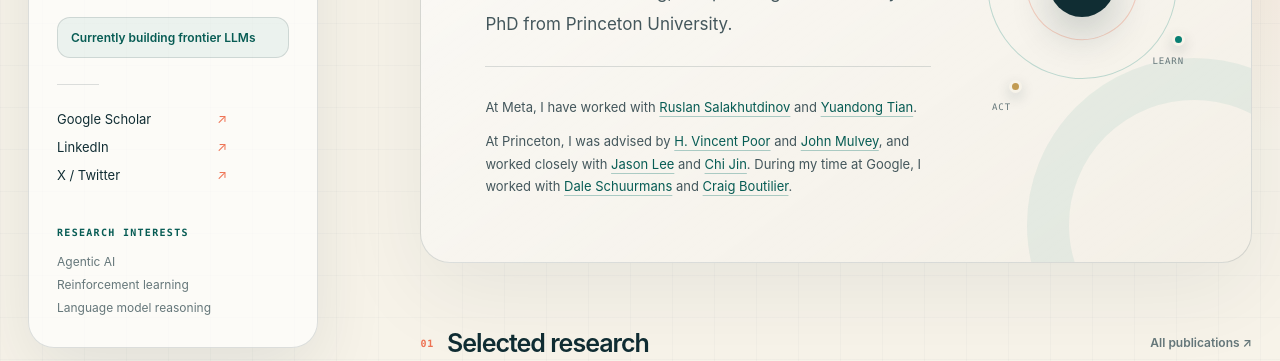
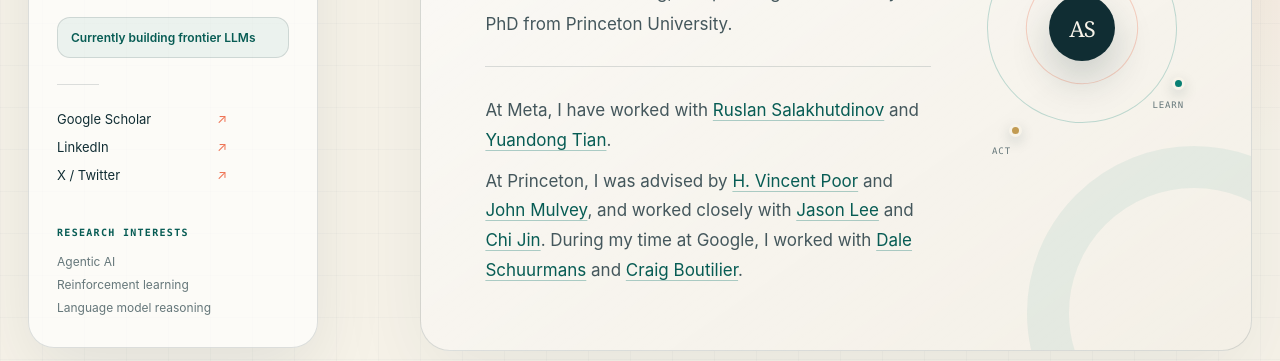
Before and after one commit to djsu-andy/andysu.github.io, a plain HTML site: page index.html in a window 1280 px wide. Shown: the part 439-800 px from the top of the page. Drawn offline with Linux system fonts and the light colour scheme.

Commit message:
Match introduction paragraph typography

```diff
--- a/assets/site.css
+++ b/assets/site.css
@@ -170,7 +170,7 @@ h2 { margin: 0 0 24px; font-size: 32px; font-weight: 560; letter-spacing: -0.04e
 .intro-kicker::before { width: 24px; height: 1px; background: var(--coral); content: ""; }
 .intro-copy { position: relative; z-index: 2; }
 .intro-history { margin-top: 26px; padding-top: 18px; border-top: 1px solid var(--line); }
-.intro-history p { margin-top: 11px; font-size: 13px; line-height: 1.75; }
+.intro-history p { margin-top: 11px; line-height: 1.75; }
 .research-map { position: relative; z-index: 2; width: 210px; height: 280px; align-self: center; justify-self: end; }
 .orbit { position: absolute; top: 50%; left: 50%; border: 1px solid rgba(8, 127, 115, 0.24); border-radius: 50%; transform: translate(-50%, -50%) rotate(-14deg); }
 .orbit-outer { width: 190px; height: 190px; }
```
